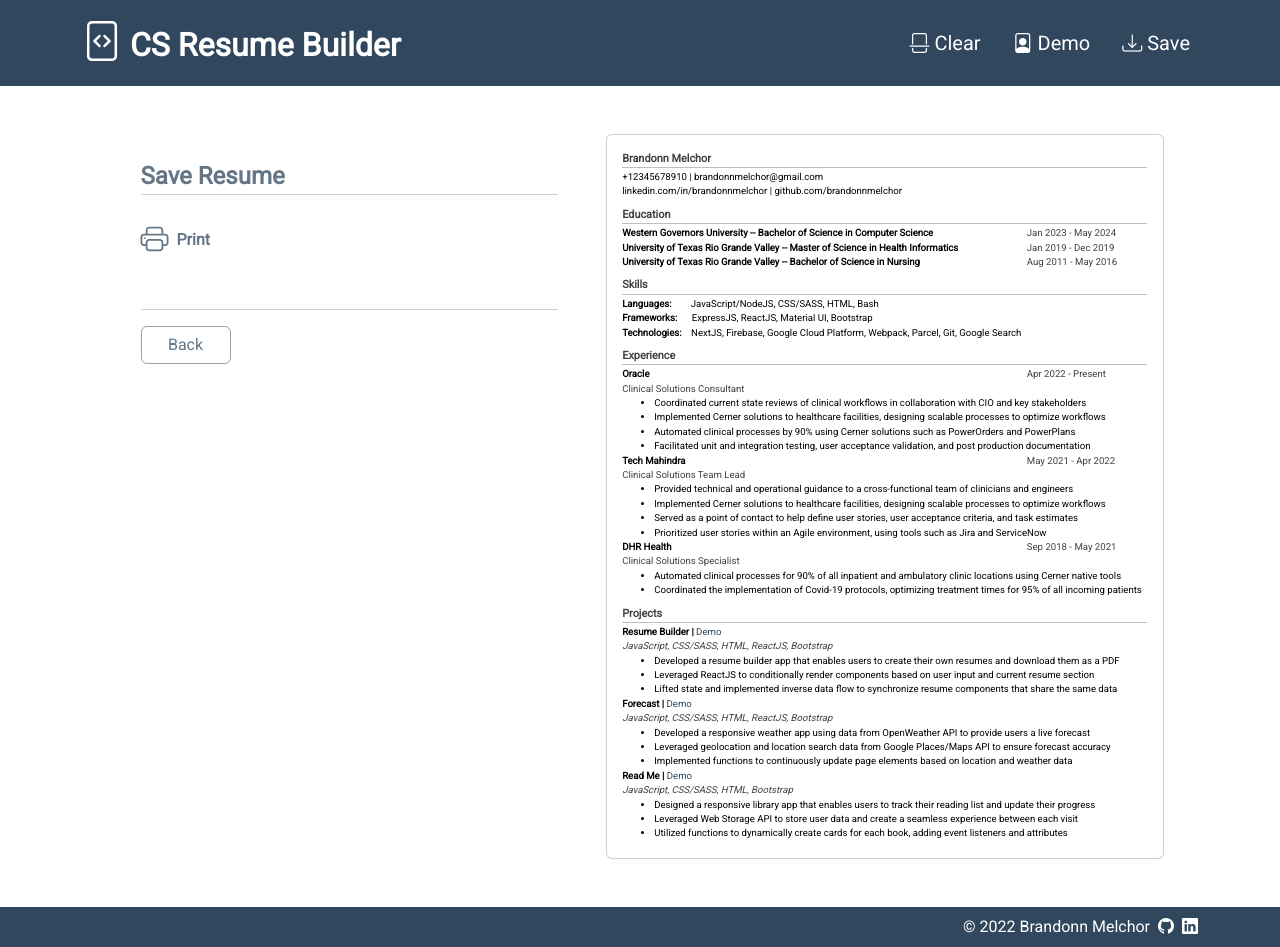
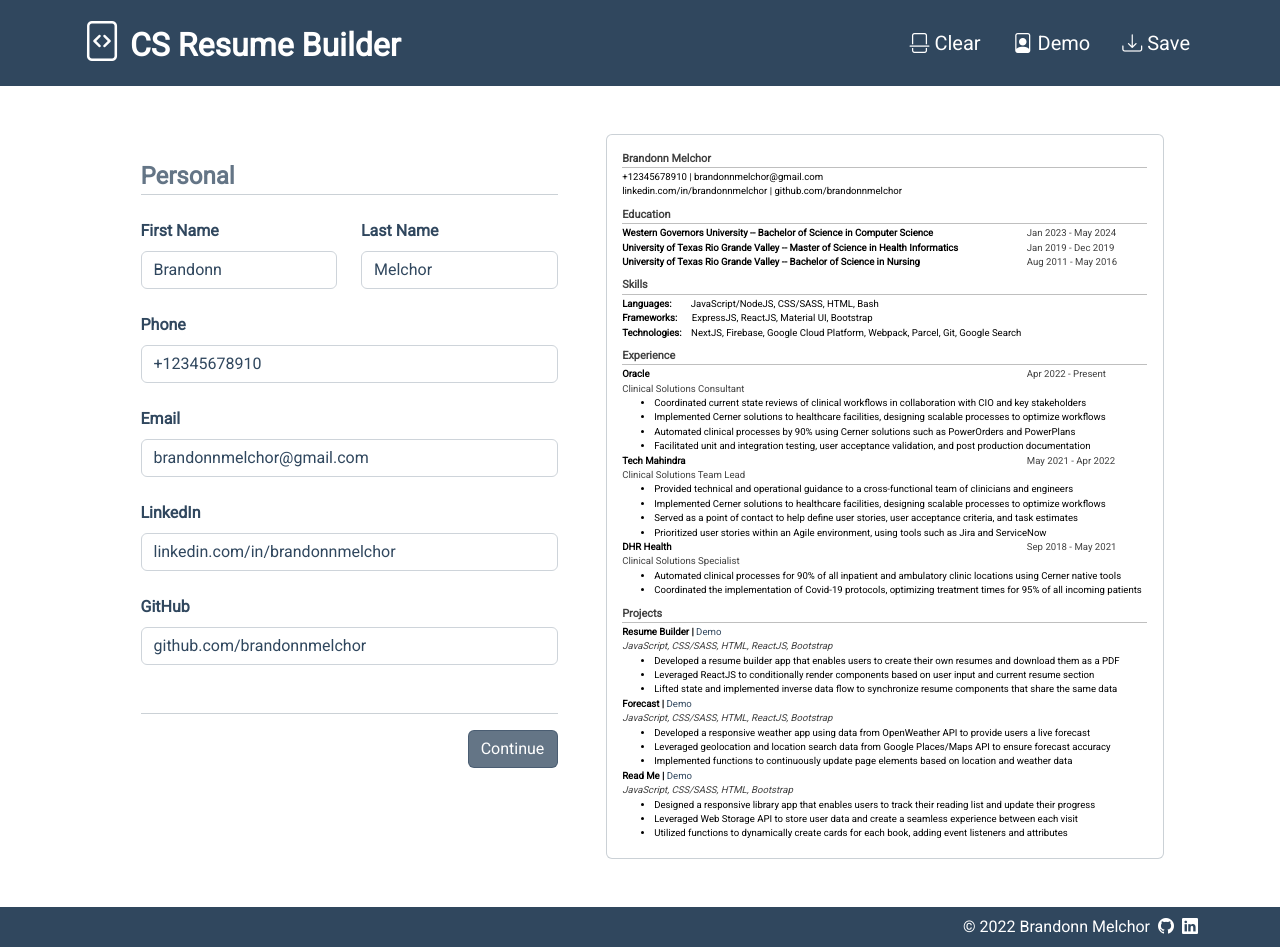
Before and after one commit to brandonnmelchor/resume-builder, a React (Create React App) app: page / in a window 1280 px wide. Built offline with nearby package versions, Linux system fonts and the light colour scheme.

Commit message:
delete Print form component

```diff
--- a/src/App.js
+++ b/src/App.js
@@ -172,7 +172,7 @@ export default class App extends React.Component {
         <Nav resume={resume} printRef={printRef} />
         <div className="container-lg px-4 py-5">
           <div className="row justify-content-center align-items-start gap-4">
-            <Form resume={resume} entryMode={entryMode} printRef={printRef} handleChange={handleChange} />
+            <Form resume={resume} entryMode={entryMode} handleChange={handleChange} />
             <Resume resume={resume} />
           </div>
         </div>
--- a/src/components/Form.js
+++ b/src/components/Form.js
@@ -4,12 +4,11 @@ import EducationForm from "./form_components/EducationForm";
 import SkillsForm from "./form_components/SkillsForm";
 import ExperienceForm from "./form_components/ExperienceForm";
 import ProjectsForm from "./form_components/ProjectsForm";
-import Print from "./form_components/Print";
 
 export default class Form extends React.Component {
   constructor(props) {
     super(props);
-    this.state = { sectionNumber: 6 };
+    this.state = { sectionNumber: 1 };
 
     this.prevSection = this.prevSection.bind(this);
     this.nextSection = this.nextSection.bind(this);
@@ -31,7 +30,6 @@ export default class Form extends React.Component {
     const sectionNumber = this.state.sectionNumber;
     const resume = this.props.resume;
     const entryMode = this.props.entryMode;
-    const printRef = this.props.printRef;
     const handleChange = this.props.handleChange;
 
     let currentSection;
@@ -40,7 +38,6 @@ export default class Form extends React.Component {
     else if (sectionNumber === 3) currentSection = <SkillsForm resume={resume} handleChange={handleChange} />;
     else if (sectionNumber === 4) currentSection = <ExperienceForm resume={resume} entryMode={entryMode} handleChange={handleChange} />;
     else if (sectionNumber === 5) currentSection = <ProjectsForm resume={resume} entryMode={entryMode} handleChange={handleChange} />;
-    else if (sectionNumber === 6) currentSection = <Print resume={resume} printRef={printRef} />;
 
     let formNav;
     if (entryMode.entryMode) formNav = <EntryNav handleChange={handleChange} />;
@@ -93,7 +90,7 @@ class FormNav extends React.Component {
               Back
             </button>
           )}
-          {sectionNumber < 6 && (
+          {sectionNumber < 5 && (
             <button
               type="button"
               className="btn btn-secondary nav-button gray-border ms-auto"
--- a/src/components/form_components/Print.js
+++ /dev/null
@@ -1,27 +0,0 @@
-import React from "react";
-import ReactToPrint, { PrintContextConsumer } from "react-to-print";
-
-export default class Print extends React.Component {
-  render() {
-    const { firstName, lastName } = this.props.resume.personal;
-    const printRef = this.props.printRef;
-
-    return (
-      <div className="w-100">
-        <div className="fs-4 fw-bold gray">Save Resume</div>
-        <hr className="mb-4" />
-        <ReactToPrint content={() => printRef} documentTitle={`${firstName}${lastName}_Resume`}>
-          <PrintContextConsumer>
-            {({ handlePrint }) => (
-              <div className="user-select-none" onClick={handlePrint} style={{ cursor: "pointer" }}>
-                <span className="d-flex align-items-center fw-bold gray">
-                  <i className="bi bi-printer fs-3 me-2"></i> Print
-                </span>
-              </div>
-            )}
-          </PrintContextConsumer>
-        </ReactToPrint>
-      </div>
-    );
-  }
-}
```
